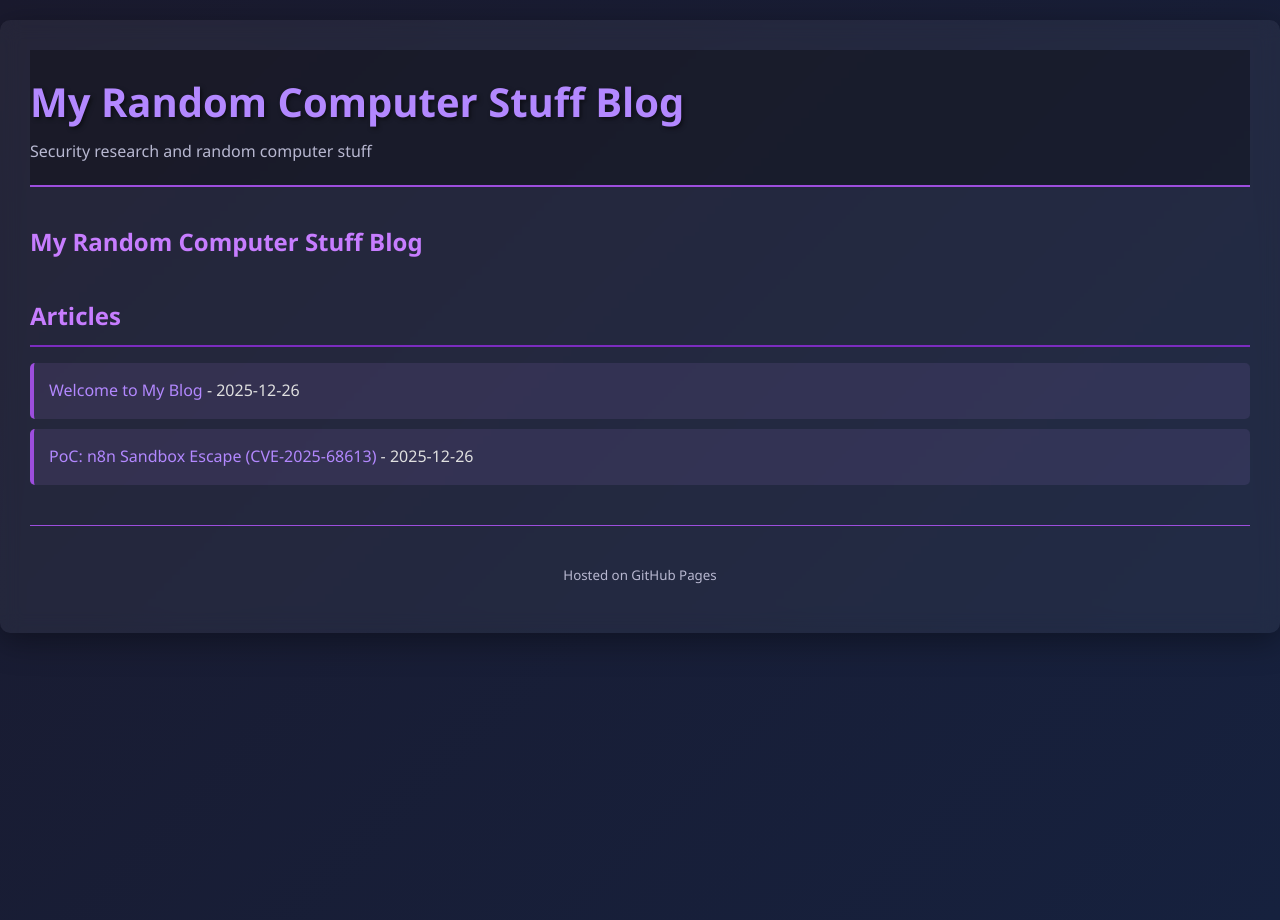
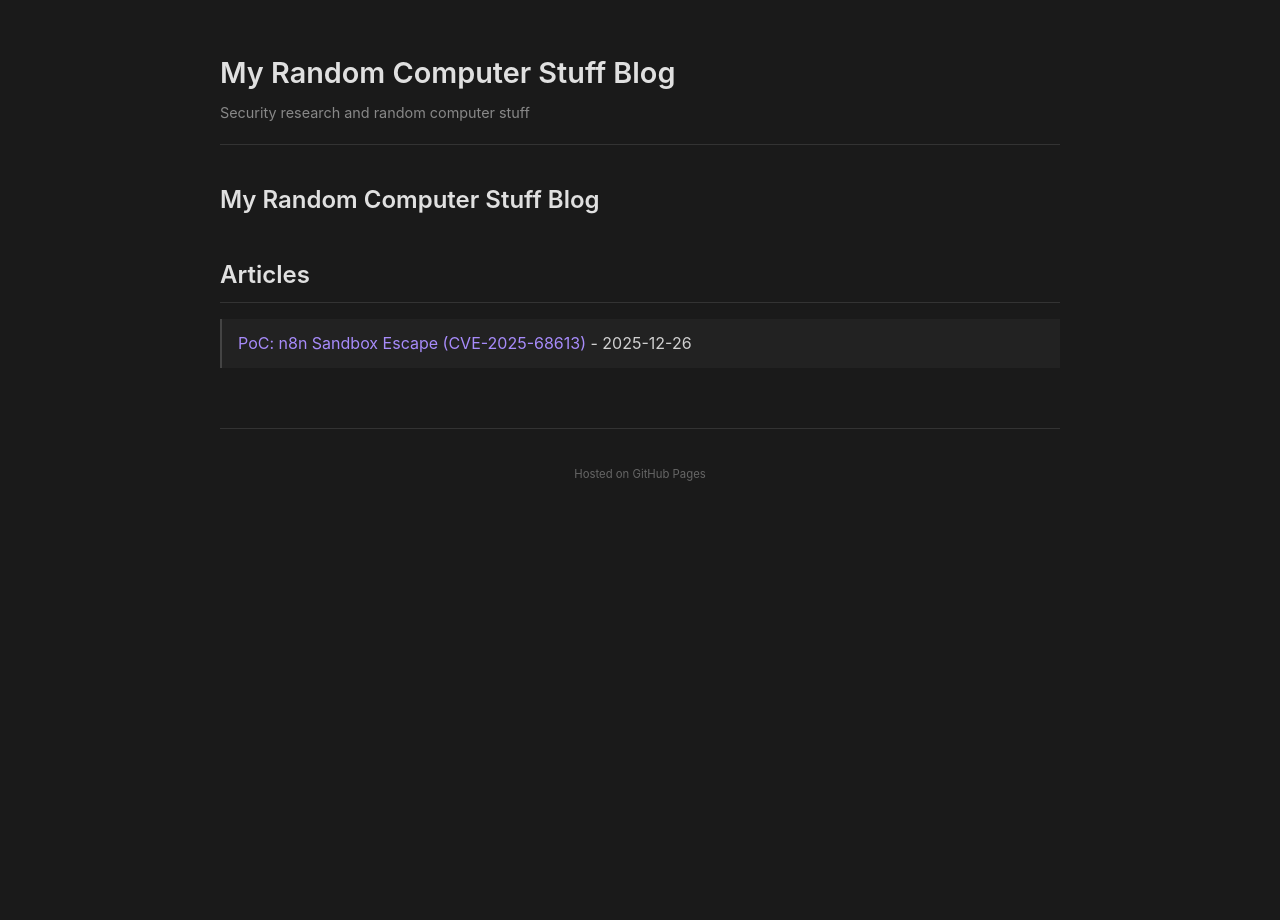
Before and after one commit to reem-012/reem-012.github.io, a Jekyll site: the page built from index.md, in a window 1280 px wide. Built offline with Jekyll 4.4.1, drawn with Linux system fonts in a browser that asks for light colours; our own code applies the rules of GitHub Pages for plain Markdown files.

Commit message:
Hopefully doesn't look bad anymore

```diff
--- a/_posts/2025-12-26-welcome.md
+++ /dev/null
@@ -1,5 +0,0 @@
----
-layout: post
-title: "Welcome to My Blog"
----
-This is the first post.
--- a/assets/css/style.scss
+++ b/assets/css/style.scss
@@ -11,67 +11,69 @@ html, body {
   padding: 0;
 }
 
-/* Dark theme with purple accents */
+/* Greyscale dark theme with subtle purple accents */
 body {
-  background: linear-gradient(135deg, #1a1a2e 0%, #16213e 100%);
-  color: #e0e0e0;
-  font-family: 'Segoe UI', Tahoma, Geneva, Verdana, sans-serif;
+  background: #1a1a1a;
+  color: #d0d0d0;
+  font-family: -apple-system, BlinkMacSystemFont, 'Segoe UI', Helvetica, Arial, sans-serif;
   line-height: 1.6;
   min-height: 100vh;
 }
 
 /* Header styling */
 header {
-  background: rgba(0, 0, 0, 0.3);
-  border-bottom: 2px solid #9d4edd;
+  border-bottom: 1px solid #333;
   padding: 20px 0;
+  margin-bottom: 30px;
 }
 
 header h1 {
-  color: #c77dff;
-  text-shadow: 2px 2px 4px rgba(0, 0, 0, 0.5);
+  color: #e0e0e0;
   margin: 0;
-  font-size: 2.5em;
+  font-size: 1.8em;
+  font-weight: 600;
+}
+
+header h1 a {
+  color: #e0e0e0;
+  text-decoration: none;
 }
 
 header p {
-  color: #b8b8d1;
+  color: #888;
   margin: 5px 0 0 0;
+  font-size: 0.9em;
 }
 
 /* Link styling */
 a {
-  color: #b388ff;
+  color: #a78bfa;
   text-decoration: none;
-  transition: all 0.3s ease;
-  border-bottom: 1px solid transparent;
+  transition: color 0.2s ease;
 }
 
 a:hover {
-  color: #e0b3ff;
-  border-bottom: 1px solid #b388ff;
+  color: #c4b5fd;
 }
 
 /* Main content area */
 .wrapper {
-  background: rgba(255, 255, 255, 0.05);
-  backdrop-filter: blur(10px);
-  border-radius: 10px;
+  max-width: 900px;
+  margin: 0 auto;
   padding: 30px;
-  margin: 20px auto;
-  box-shadow: 0 8px 32px 0 rgba(0, 0, 0, 0.37);
 }
 
 /* Headings */
 h1, h2, h3, h4, h5, h6 {
-  color: #c77dff;
+  color: #e0e0e0;
   margin-top: 1.5em;
   margin-bottom: 0.5em;
+  font-weight: 600;
 }
 
 h2 {
-  border-bottom: 2px solid #7b2cbf;
-  padding-bottom: 10px;
+  border-bottom: 1px solid #333;
+  padding-bottom: 8px;
 }
 
 /* List styling */
@@ -81,33 +83,32 @@ ul {
 }
 
 ul li {
-  background: rgba(183, 136, 255, 0.1);
-  margin: 10px 0;
-  padding: 15px;
-  border-left: 4px solid #9d4edd;
-  border-radius: 5px;
-  transition: all 0.3s ease;
+  background: #222;
+  margin: 8px 0;
+  padding: 12px 16px;
+  border-left: 2px solid #444;
+  transition: border-color 0.2s ease;
 }
 
 ul li:hover {
-  background: rgba(183, 136, 255, 0.2);
-  transform: translateX(5px);
+  border-left-color: #a78bfa;
 }
 
 /* Code blocks */
 code {
-  background: rgba(0, 0, 0, 0.3);
-  color: #ff79c6;
+  background: #2a2a2a;
+  color: #d0d0d0;
   padding: 2px 6px;
   border-radius: 3px;
-  font-family: 'Courier New', monospace;
+  font-family: 'Courier New', Consolas, monospace;
+  font-size: 0.9em;
 }
 
 pre {
-  background: rgba(0, 0, 0, 0.4);
-  border-left: 4px solid #9d4edd;
+  background: #0d0d0d;
+  border: 1px solid #333;
   padding: 15px;
-  border-radius: 5px;
+  border-radius: 4px;
   overflow-x: auto;
 }
 
@@ -118,12 +119,11 @@ pre code {
 
 /* Blockquotes */
 blockquote {
-  border-left: 4px solid #9d4edd;
-  background: rgba(157, 78, 221, 0.1);
+  border-left: 3px solid #a78bfa;
+  background: #222;
   padding: 10px 20px;
   margin: 20px 0;
-  border-radius: 5px;
-  color: #d0d0e0;
+  color: #b0b0b0;
 }
 
 /* Table styling */
@@ -134,28 +134,44 @@ table {
 }
 
 th, td {
-  border: 1px solid #9d4edd;
+  border: 1px solid #333;
   padding: 12px;
   text-align: left;
 }
 
 th {
-  background: rgba(157, 78, 221, 0.3);
-  color: #c77dff;
-  font-weight: bold;
+  background: #222;
+  color: #e0e0e0;
+  font-weight: 600;
 }
 
 tr:hover {
-  background: rgba(183, 136, 255, 0.1);
+  background: #252525;
+}
+
+/* Post meta */
+.post-meta {
+  color: #888;
+  font-size: 0.9em;
+  margin-top: -10px;
+}
+
+/* Images */
+img {
+  max-width: 100%;
+  height: auto;
+  border-radius: 4px;
+  margin: 10px 0;
 }
 
 /* Footer */
 footer {
-  color: #b8b8d1;
-  margin-top: 40px;
+  color: #666;
+  margin-top: 60px;
   padding-top: 20px;
-  border-top: 1px solid #9d4edd;
+  border-top: 1px solid #333;
   text-align: center;
+  font-size: 0.85em;
 }
 
 /* Scrollbar styling for webkit browsers */
@@ -164,14 +180,14 @@ footer {
 }
 
 ::-webkit-scrollbar-track {
-  background: #1a1a2e;
+  background: #1a1a1a;
 }
 
 ::-webkit-scrollbar-thumb {
-  background: #9d4edd;
+  background: #444;
   border-radius: 5px;
 }
 
 ::-webkit-scrollbar-thumb:hover {
-  background: #b388ff;
+  background: #a78bfa;
 }
```
